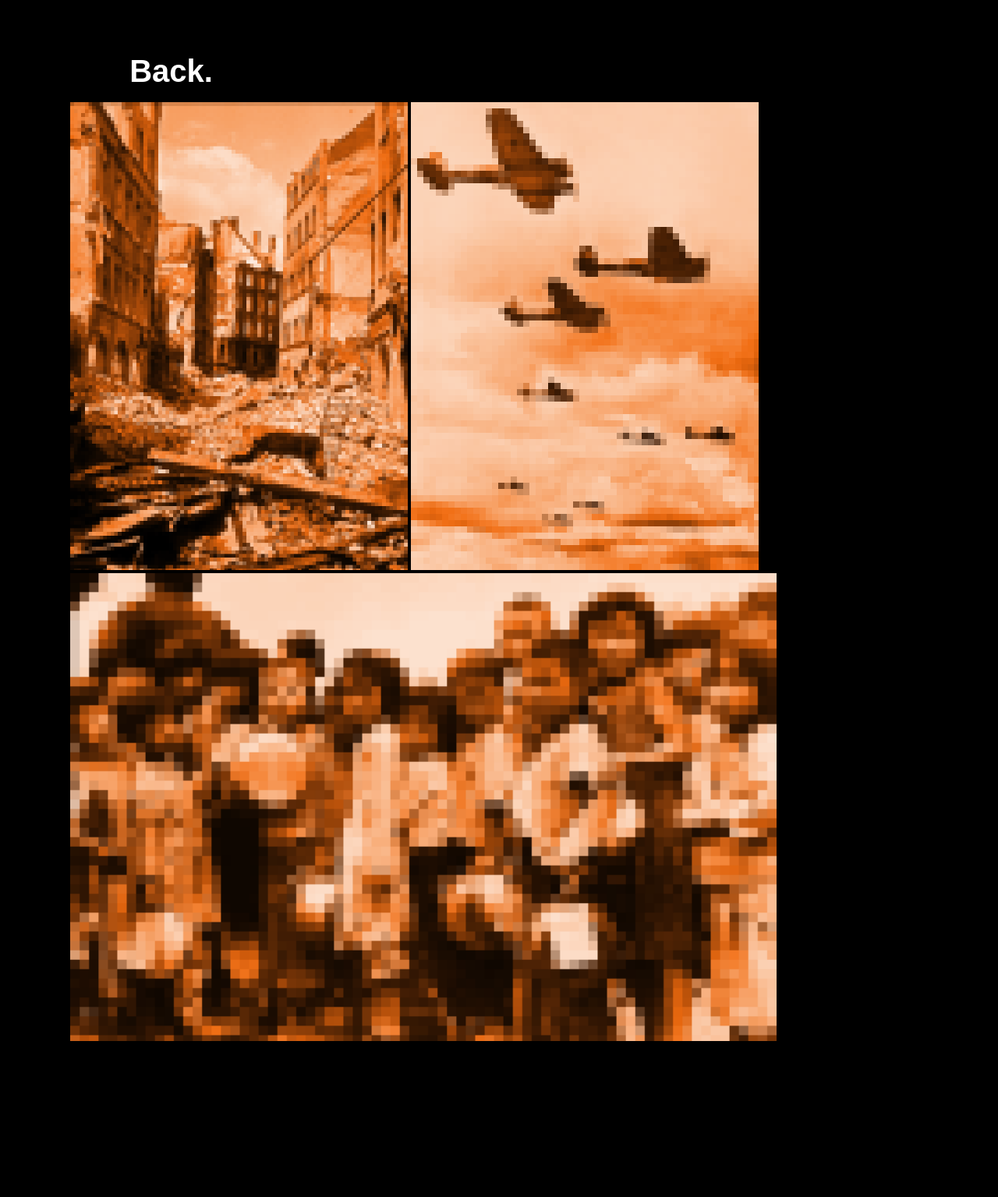
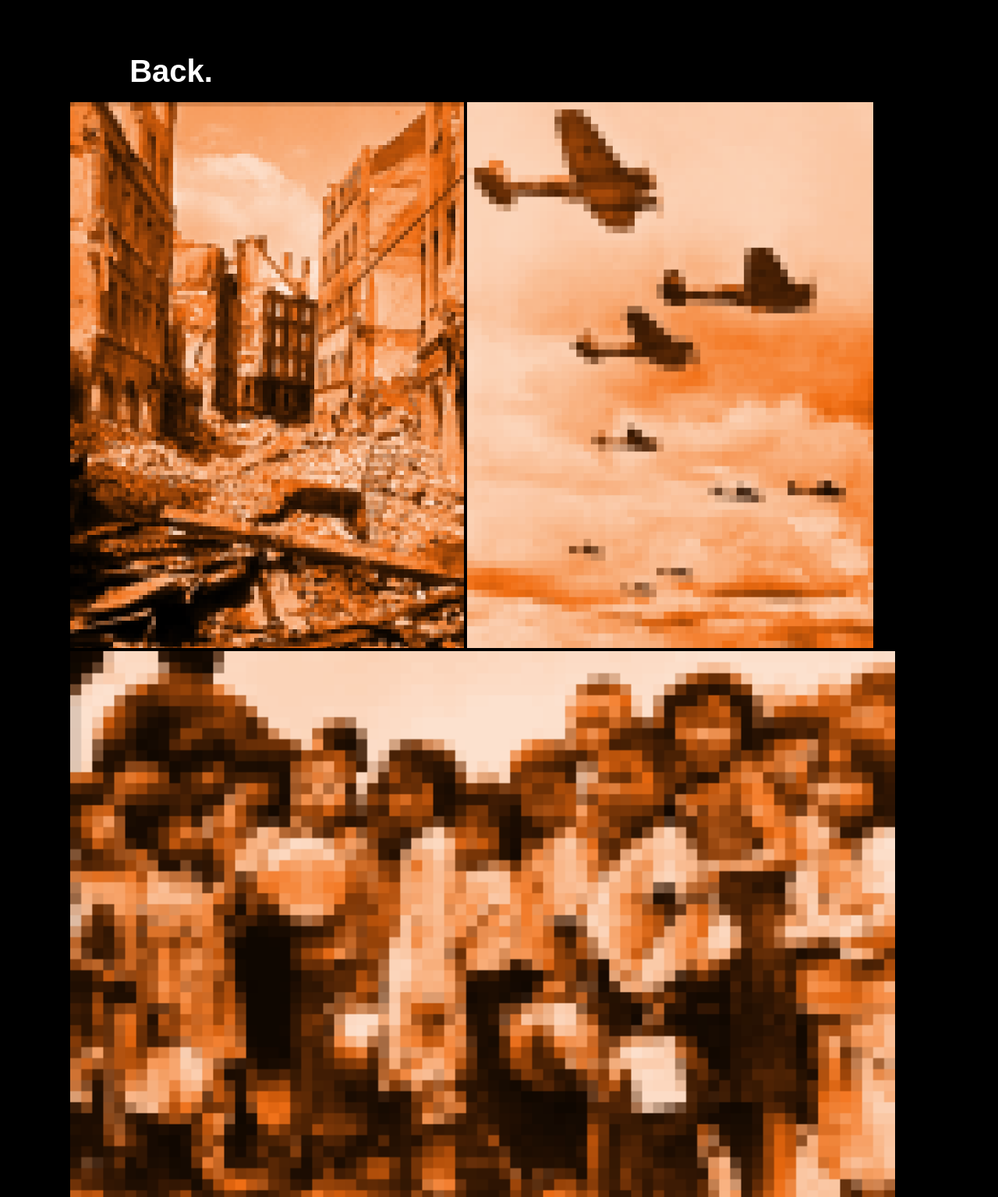
Before and after one commit to dltkdals0318/NotFound, a plain HTML site: page news2.html in a window 1280 px wide. Shown: the whole page at 78% size. Before the commit the page ends 1429 px from the top, so only its background shows below. Drawn offline with Linux system fonts and the light colour scheme.

Commit message:
Update news2.html

```diff
--- a/news2.html
+++ b/news2.html
@@ -15,9 +15,9 @@
   </script>
   <br>
   <div class="container">
-   <img src="war2.png" alt="boom!" height="600" id="animated-image2">
-   <img src="war5.png" alt="boom!" height="600" id="animated-image1">
-   <img src="war8.png" alt="boom!" height="600" id="animated-image3">
+   <img src="war2.png" alt="boom!" height="700" id="animated-image2">
+   <img src="war5.png" alt="boom!" height="700" id="animated-image1">
+   <img src="war8.png" alt="boom!" height="700" id="animated-image3">
   </div>
 </body>
 </html>
```
